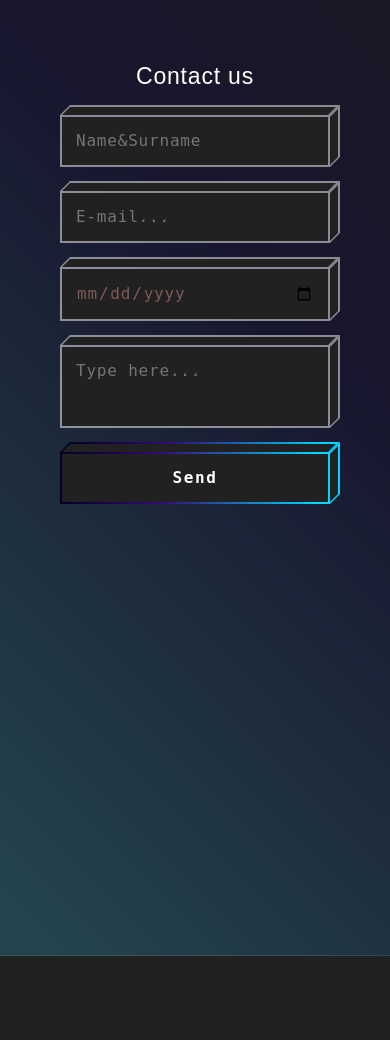
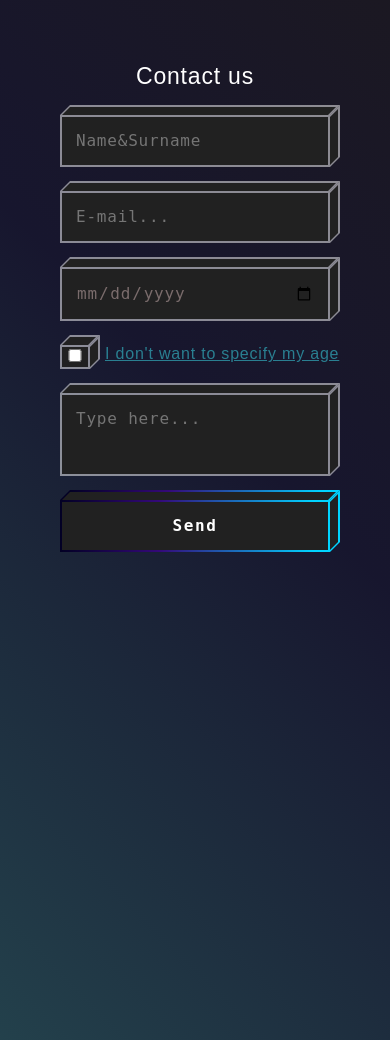
Before and after one commit to cjOne7/Yarosh-Nikita-IWWW, a PHP site: page /contact_form.html in a window 390 px wide. Shown: the part 57-1097 px from the top of the page. Before the commit the page ends 1013 px from the top, so only its background shows below. Run offline with PHP 8.4, Linux system fonts and the light colour scheme; some libraries are stand-ins or nearby versions.

Commit message:
Fixed
Fixed some responsive in Contact us

```diff
--- a/Cv2/contact_form.html
+++ b/Cv2/contact_form.html
@@ -78,6 +78,18 @@
 				<div class="bg-inner"></div>
 			</div>
 		</div>
+		<div class="control block-cube block-input checkbox">
+			<input type="checkbox" onclick="isChecked(this)">
+			<div class="bg-top">
+				<div class="bg-inner"></div>
+			</div>
+			<div class="bg-right">
+				<div class="bg-inner"></div>
+			</div>
+			<div class="bg">
+				<div class="bg-inner"></div>
+			</div>
+		</div>
 		<div class="control block-cube block-input">
 			<textarea id="about" name="about" maxlength="500" placeholder="Type here..."></textarea>
 			<div class="bg-top">
@@ -123,6 +135,16 @@
 			document.getElementById("remainingChars").innerHTML = "Characters remaining: " + (500 - input.value.length);
 		}
 	};
+
+	function isChecked(checkbox) {
+		const input = document.getElementById("dateOfBirth");
+		console.log(checkbox.checked)
+		if (checkbox.checked){
+			input.disabled = true;
+		} else {
+			input.disabled = false;
+		}
+	}
 </script>
 </body>
 </html>
--- a/Cv2/css/form_style.css
+++ b/Cv2/css/form_style.css
@@ -1,4 +1,4 @@
-.navbar.navbar-expand-md li {
+.navbar.navbar-expand-sm li {
   display: inline-block;
   list-style-type: none;
   font-size: 1em;
@@ -7,7 +7,7 @@
   cursor: pointer;
 }
 
-.navbar.navbar-expand-md li:after {
+.navbar.navbar-expand-sm li:after {
   content: "";
   position: absolute;
   bottom: 20%;
@@ -18,7 +18,7 @@
   transition: all ease-in 0.25s;
 }
 
-.navbar.navbar-expand-md li:hover:after {
+.navbar.navbar-expand-sm li:hover:after {
   width: 90%;
 }
 
@@ -32,7 +32,7 @@ body {
           animation: bg-animation 10s ease-in-out infinite;
   background-repeat: no-repeat;
   background-size: 400%;
-  height: 120vh;
+  height: 100vh;
 }
 
 h1 {
@@ -56,7 +56,7 @@ h1 {
   padding: 14px 16px;
   border: 0;
   background: transparent;
-  color: #835959;
+  color: #7a6c6c;
   font-family: monospace, serif;
   letter-spacing: 0.05em;
   font-size: 16px;
@@ -81,6 +81,21 @@ h1 {
   font-weight: bold;
   font-family: monospace;
   font-size: 16px;
+}
+
+.control.block-cube.block-input.checkbox {
+  width: 30px;
+}
+
+.control.block-cube.block-input.checkbox::after {
+  content: "I don't want to specify my age";
+  color: #2a7f91;
+  z-index: 10;
+  position: absolute;
+  top: -10%;
+  left: 150%;
+  width: 300px;
+  text-decoration: underline;
 }
 
 .block-cube {
@@ -116,6 +131,11 @@ h1 {
   background: linear-gradient(90deg, #020024 0%, #340979 37%, #00d4ff 94%);
 }
 
+.block-cube .bg .bg-inner {
+  -webkit-transition: all 0.2s ease-in-out;
+  transition: all 0.2s ease-in-out;
+}
+
 .block-cube .bg-right {
   position: absolute;
   background: #020024;
@@ -131,11 +151,6 @@ h1 {
 
 .block-cube .bg-right .bg-inner {
   left: 0;
-}
-
-.block-cube .bg .bg-inner {
-  -webkit-transition: all 0.2s ease-in-out;
-  transition: all 0.2s ease-in-out;
 }
 
 .block-cube .bg-inner {
@@ -204,9 +219,6 @@ textarea {
 
 textarea::-webkit-scrollbar {
   width: 5px;
-  position: absolute;
-  top: 0;
-  left: 0;
 }
 
 textarea::-webkit-scrollbar-track {
@@ -221,37 +233,25 @@ textarea::-webkit-scrollbar-thumb {
 
 @-webkit-keyframes bg-animation {
   0% {
-    background-position: 0 50%;
-  }
-  25% {
-    background-position: 50% 50%;
-  }
-  50% {
-    background-position: 100% 50%;
-  }
-  75% {
-    background-position: 50% 50%;
+    background-position: left;
   }
   100% {
-    background-position: 0 50%;
+    background-position: right;
   }
 }
 
 @keyframes bg-animation {
   0% {
-    background-position: 0 50%;
-  }
-  25% {
-    background-position: 50% 50%;
-  }
-  50% {
-    background-position: 100% 50%;
-  }
-  75% {
-    background-position: 50% 50%;
+    background-position: left;
   }
   100% {
-    background-position: 0 50%;
+    background-position: right;
+  }
+}
+
+@media only screen and (max-width: 576px) {
+  body {
+    height: 130vh;
   }
 }
 /*# sourceMappingURL=form_style.css.map */
--- a/Cv2/css/form_style.scss
+++ b/Cv2/css/form_style.scss
@@ -12,7 +12,7 @@ body {
     animation: bg-animation 10s ease-in-out infinite;
     background-repeat: no-repeat;
     background-size: 400%;
-    height: 120vh;
+    height: 100vh;
 }
 
 h1 {
@@ -35,7 +35,7 @@ h1 {
             padding: 14px 16px;
             border: 0;
             background: transparent;
-            color: rgb(131, 89, 89);
+            color: rgb(122, 108, 108);
             font-family: monospace, serif;
             letter-spacing: 0.05em;
             font-size: 16px;
@@ -60,6 +60,21 @@ h1 {
         font-weight: bold;
         font-family: monospace;
         font-size: 16px;
+    }
+}
+
+.control.block-cube.block-input.checkbox {
+    width: 30px;
+
+    &::after {
+        content: "I don't want to specify my age";
+        color: rgb(42, 127, 145);
+        z-index: 10;
+        position: absolute;
+        top: -10%;
+        left: 150%;
+        width: 300px;
+        text-decoration: underline;
     }
 }
 
@@ -90,6 +105,10 @@ h1 {
         bottom: 0;
         background: rgb(61, 56, 148);
         background: $bg_gradient;
+
+        .bg-inner {
+            transition: all 0.2s ease-in-out;
+        }
     }
 
     .bg-right {
@@ -105,12 +124,6 @@ h1 {
 
         .bg-inner {
             left: 0;
-        }
-    }
-
-    .bg {
-        .bg-inner {
-            transition: all 0.2s ease-in-out;
         }
     }
 
@@ -188,9 +201,6 @@ textarea {
 
     &::-webkit-scrollbar {
         width: 5px;
-        position: absolute;
-        top: 0;
-        left: 0;
     }
 
     &::-webkit-scrollbar-track {
@@ -206,29 +216,17 @@ textarea {
 
 @keyframes bg-animation {
     0% {
-        background-position: 0 50%;
-    }
-
-    25% {
-        background-position: 50% 50%;
-    }
-
-    50% {
-        background-position: 100% 50%;
-    }
-
-    75% {
-        background-position: 50% 50%;
+        background-position: left;
     }
 
     100% {
-        background-position: 0 50%;
+        background-position: right;
     }
 }
 
 
-// @media only screen and (max-width: 576px) {
-//     body {
-//         height: 120vh;
-//     }
-// }
+@media only screen and (max-width: 576px) {
+    body {
+        height: 130vh;
+    }
+}
--- a/Cv2/css/navbar_style.scss
+++ b/Cv2/css/navbar_style.scss
@@ -1,4 +1,4 @@
-.navbar.navbar-expand-md {
+.navbar.navbar-expand-sm {
     li {
         display: inline-block;
         list-style-type: none;
```
Also changed, not shown: 1 other file.
